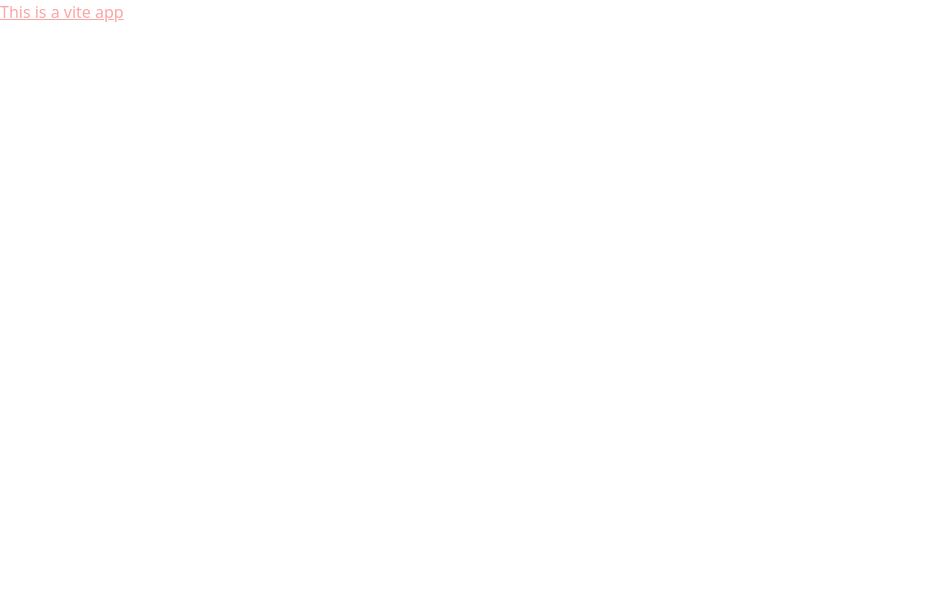
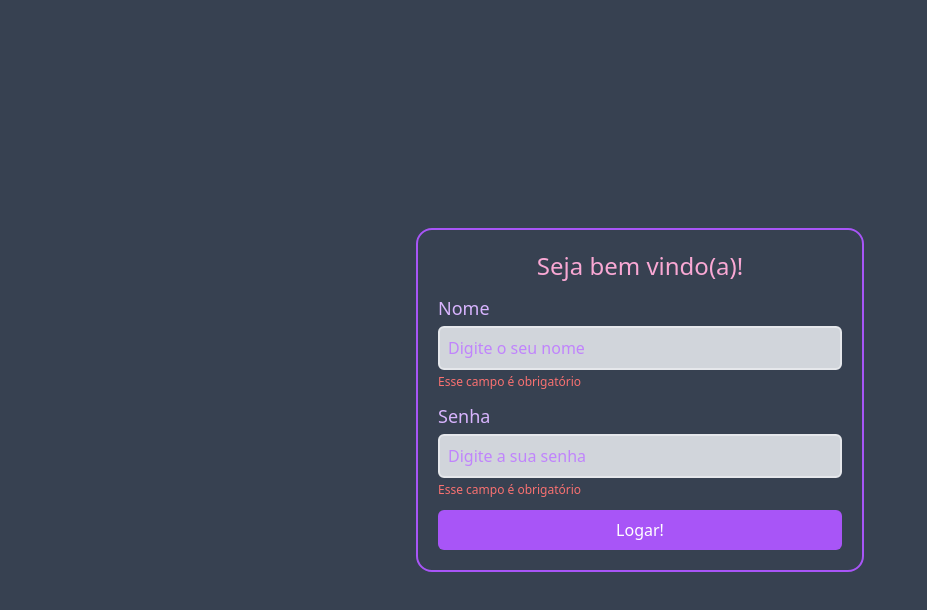
Before and after one commit to arturcomoli/desafio-tecnico-suflex-artur, a React (Vite) app in the folder front-end-react/: page / in a window 1280 px wide. Shown: the top 610 px of the page, without its empty margins (0-927 px from the left). Built offline with nearby package versions, Linux system fonts and the light colour scheme.

Commit message:
style: add initial style for login page, button and input components

```diff
--- /dev/null
+++ b/front-end-react/src/components/Button/index.tsx
@@ -0,0 +1,11 @@
+const Button = ({ ...props }) => {
+  return (
+    <button
+      className="bg-purple-500 rounded-md py-2
+    text-white font-medium transition-all duration-500
+      hover:bg-purple-900 active:bg-purple-300"
+      {...props}
+    />
+  );
+};
+export default Button;
--- /dev/null
+++ b/front-end-react/src/components/Button/interfaces.ts
@@ -0,0 +1,3 @@
+import { ButtonHTMLAttributes } from "react";
+
+export interface ButtonProps extends ButtonHTMLAttributes<HTMLButtonElement> {}
--- /dev/null
+++ b/front-end-react/src/components/Input/index.tsx
@@ -0,0 +1,18 @@
+import { InputProps } from "./interfaces";
+
+const Input = ({ label, error, ...props }: InputProps) => {
+  return (
+    <div className="flex flex-col gap-y-1">
+      <label className="text-lg text-purple-300">{label}</label>
+
+      <input
+        className="outline-none p-2 rounded-md bg-gray-300
+        transition-all duration-500 opacity-100 hover:opacity-50
+        border-2 focus:border-pink-500 placeholder-purple-400 text-purple-900"
+        {...props}
+      />
+      {error && <span className="text-xs text-red-400">{error}</span>}
+    </div>
+  );
+};
+export default Input;
--- /dev/null
+++ b/front-end-react/src/components/Input/interfaces.ts
@@ -0,0 +1,6 @@
+import { InputHTMLAttributes } from "react";
+
+export interface InputProps extends InputHTMLAttributes<HTMLInputElement> {
+  label?: string;
+  error?: string;
+}
--- a/front-end-react/src/components/index.tsx
+++ /dev/null
@@ -1 +0,0 @@
-//
--- a/front-end-react/src/pages/Login/index.tsx
+++ b/front-end-react/src/pages/Login/index.tsx
@@ -1,4 +1,34 @@
+import Button from "../../components/Button";
+import Input from "../../components/Input";
+
 const Login = () => {
-  return <div className="underline text-red-300">This is a vite app</div>;
+  return (
+    <main className="w-full h-screen bg-gray-700">
+      <div
+        className="w-full h-screen flex ;
+        justify-center items-center flex-col"
+      >
+        <form
+          className="flex flex-col gap-y-3
+          border-2 p-5 w-11/12 max-w-md border-purple-500 rounded-2xl"
+        >
+          <h2 className="text-center text-2xl text-pink-300">
+            Seja bem vindo(a)!
+          </h2>
+          <Input
+            label="Nome"
+            placeholder="Digite o seu nome"
+            error="Esse campo é obrigatório"
+          />
+          <Input
+            label="Senha"
+            placeholder="Digite a sua senha"
+            error="Esse campo é obrigatório"
+          />
+          <Button>Logar!</Button>
+        </form>
+      </div>
+    </main>
+  );
 };
 export default Login;
--- a/front-end-react/tailwind.config.js
+++ b/front-end-react/tailwind.config.js
@@ -2,7 +2,11 @@
 module.exports = {
   content: ["./index.html", "./src/**/*.{vue,js,ts,jsx,tsx}"],
   theme: {
-    extend: {},
+    extend: {
+      colors: {
+        "label-orange": "#fe4c40",
+      },
+    },
   },
   plugins: [],
 };
```
